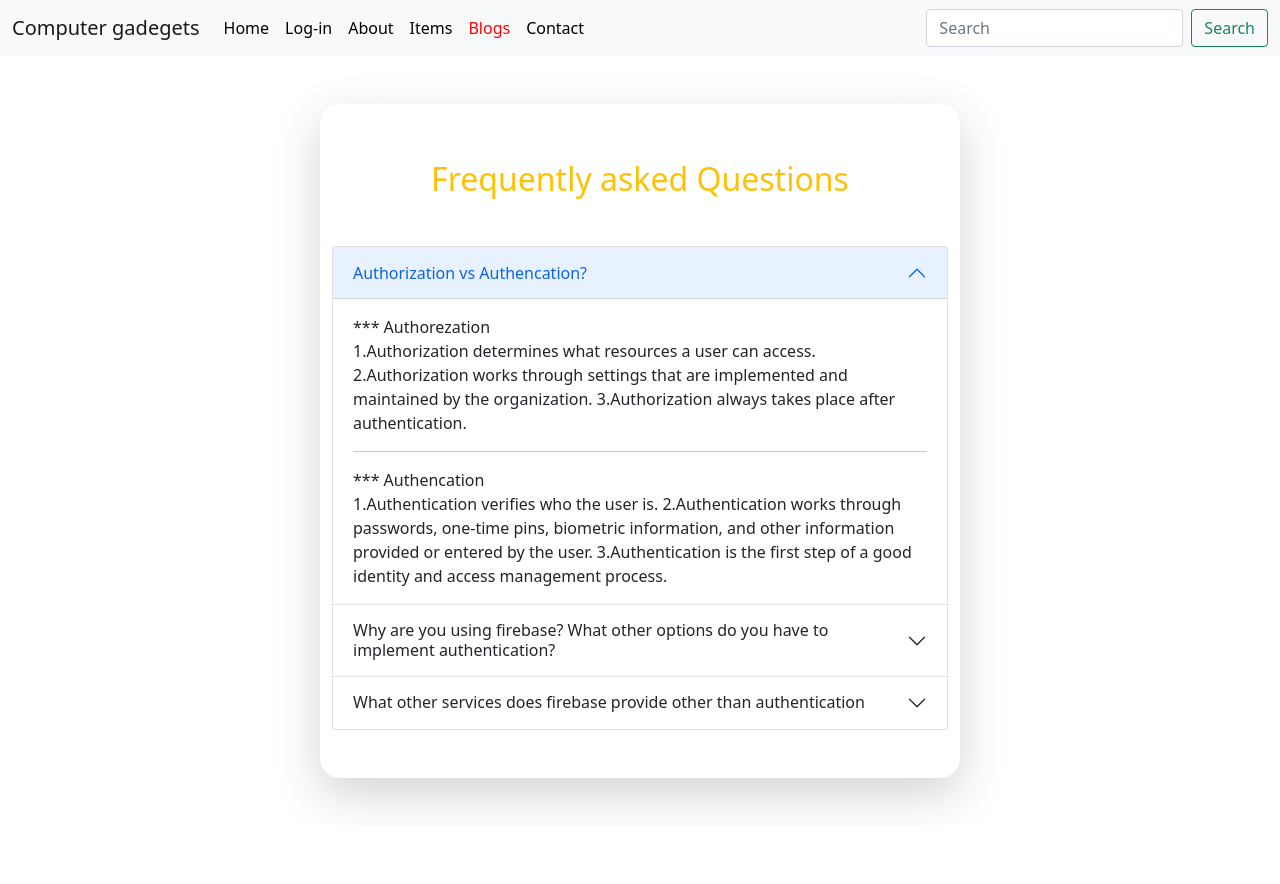
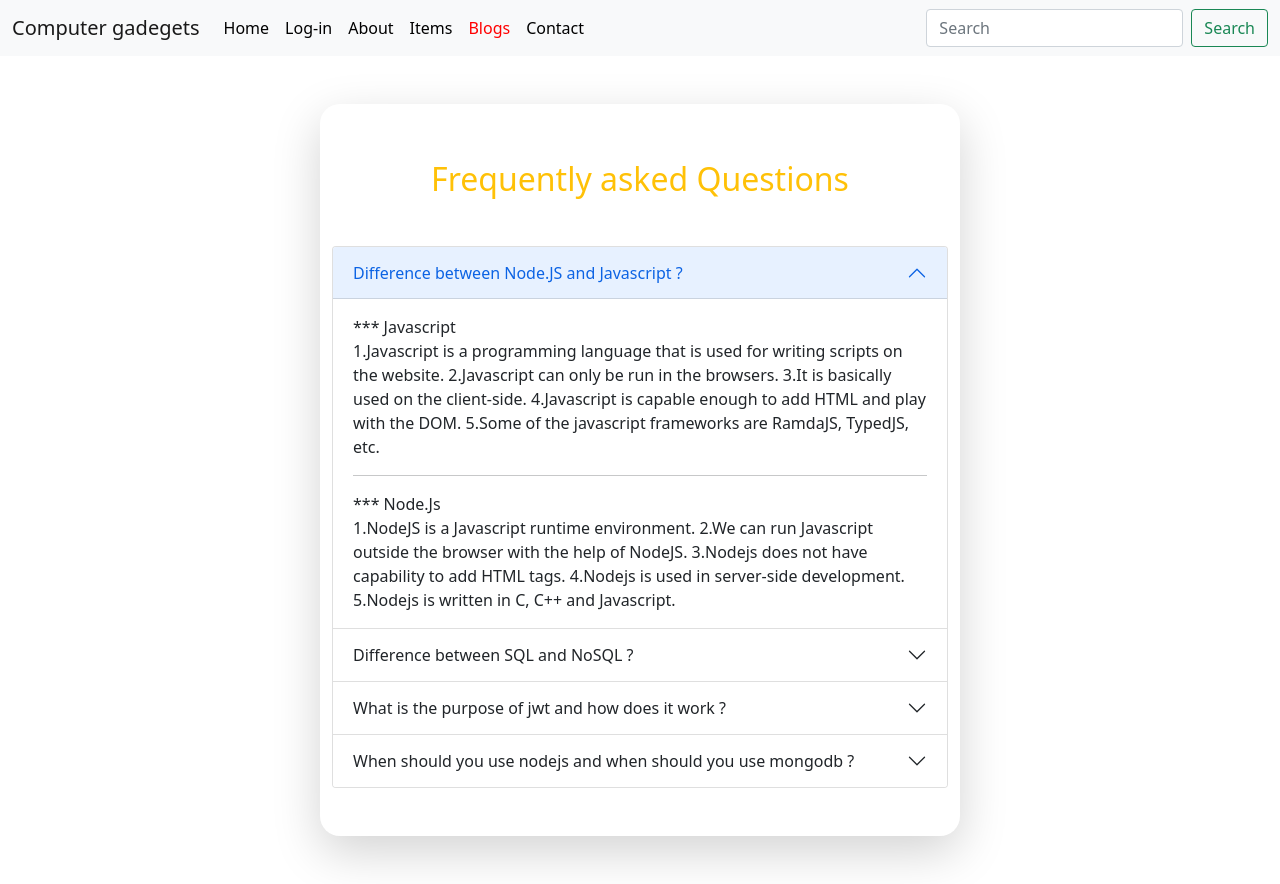
Before and after one commit to imran-prince/Warehouse-system, a React (Create React App) app: page /blogs in a window 1280 px wide. Before the commit the page ends 826 px from the top, so only its background shows below. Built offline with nearby package versions, Linux system fonts and the light colour scheme; no server answers.

Commit message:
frequently question add

```diff
--- a/src/Components/Blog/Blog.js
+++ b/src/Components/Blog/Blog.js
@@ -4,46 +4,63 @@ import { Accordion } from 'react-bootstrap';
 
 const Blog = () => {
     return (
-      <div id='Faq' className='container w-50 m-auto mt-5 mb-5 shadow-lg pt-2 pb-5  ' style={{borderRadius:"20px"}}>
+        <div id='Faq' className='container w-50 m-auto mt-5 mb-5 shadow-lg pt-2 pb-5  ' style={{ borderRadius: "20px" }}>
             {/* <PageTitle helmet='blog'></PageTitle> */}
             <h2 className='text-center m-5 text-warning '>Frequently asked Questions</h2>
             <Accordion defaultActiveKey="0">
                 <Accordion.Item eventKey="0">
-          <Accordion.Header>Authorization vs Authencation?</Accordion.Header>
+                    <Accordion.Header>Difference between Node.JS and Javascript ?
+                    </Accordion.Header>
                     <Accordion.Body>
-              *** Authorezation<br></br>
-            1.Authorization determines what resources a user can access.
-            2.Authorization works through settings that are implemented and maintained by the organization.
-            3.Authorization always takes place after authentication.
+                        *** Javascript<br></br>
+                        1.Javascript is a programming language that is used for writing scripts on the website.
+                        2.Javascript can only be run in the browsers.
+                        3.It is basically used on the client-side.
+                        4.Javascript is capable enough to add HTML and play with the DOM.
+                        5.Some of the javascript frameworks are RamdaJS, TypedJS, etc.
                         <hr />
-            *** Authencation<br></br>
-            1.Authentication verifies who the user is.
-            2.Authentication works through passwords, one-time pins, biometric information, and other information provided or entered by the user.
-            3.Authentication is the first step of a good identity and access management process.
+                        *** Node.Js<br></br>
+                        1.NodeJS is a Javascript runtime environment.
+                        2.We can run Javascript outside the browser with the help of NodeJS.
+                        3.Nodejs does not have capability to add HTML tags.
+                        4.Nodejs is used in server-side development.
+                        5.Nodejs is written in C, C++ and Javascript.
 
 
                     </Accordion.Body>
                 </Accordion.Item>
                 <Accordion.Item eventKey="1">
-          <Accordion.Header>Why are you using firebase? What other options do you have to implement authentication?</Accordion.Header>
+                    <Accordion.Header>Difference between SQL and NoSQL
+                        ?</Accordion.Header>
                     <Accordion.Body>
-          Firebase helps you build and run successful apps. Backed by Google, loved by developers. Accelerate app development with fully managed backend infrastructure.
-          Usually, authentication by a server entails the use of a user name and password. Other ways to authenticate can be through cards, retina scans, voice recognition, and fingerprints.
+                        *** SQL <br></br>
+                        1.RELATIONAL DATABASE MANAGEMENT SYSTEM RDBMS.
+                        2.These databases have fixed or static or predefined schema.
+                        3.These databases are best suited for complex queries.
+                        4.Vertically Scalable.
+
+                        <hr />
+                        *** NoSQL<br></br>
+                        1.Non-relational or distributed database system.
+                        2.They have dynamic schema.
+                        3.These databases are best suited for hierarchical data storage.
+                        4.These databases are not so good for complex queries.
+                        5.Horizontally scalable.
+
 
                     </Accordion.Body>
                 </Accordion.Item>
                 <Accordion.Item eventKey="2">
-          <Accordion.Header>What other services does firebase provide other than authentication</Accordion.Header>
+                    <Accordion.Header>What is the purpose of jwt and how does it work ?</Accordion.Header>
                     <Accordion.Body>
-          There are many services which Firebase provides, Most useful of them are<br></br>
-
-              1.Cloud Firestore..
-              2.Authentication
-              3.Hosting.
-              4.Cloud Storage
-              4.Google Analytics.
-
-
+                        JWT, or JSON Web Token, is an open standard used to share security information between two parties — a client and a server. Each JWT contains encoded JSON objects, including a set of claims. JWTs are signed using a cryptographic algorithm to ensure that the claims cannot be altered after the token is issued.
+                        For beginning developers, JSON stands for JavaScript Object Notation and is a text-based format for transmitting data across web applications. It stores information in an easy-to-access manner, both for developers and computers. It can be used as a data format by any programming language and is quickly becoming the preferred syntax for APIs, surpassing XML.
+                    </Accordion.Body>
+                </Accordion.Item>
+                <Accordion.Item eventKey="3">
+                    <Accordion.Header>When should you use nodejs and when should you use mongodb ?</Accordion.Header>
+                    <Accordion.Body>
+                        There are many web servers built with nodejs that will then use MongoDB for storing data. MongoDB offers an API library that runs within a Nodejs application to give you programmatic access to MongoDB so you can create databases and then add, query, update or delete data from the MongoDB database.
                     </Accordion.Body>
                 </Accordion.Item>
             </Accordion>
```
Lines whose indentation alone changed are shown as unchanged.
